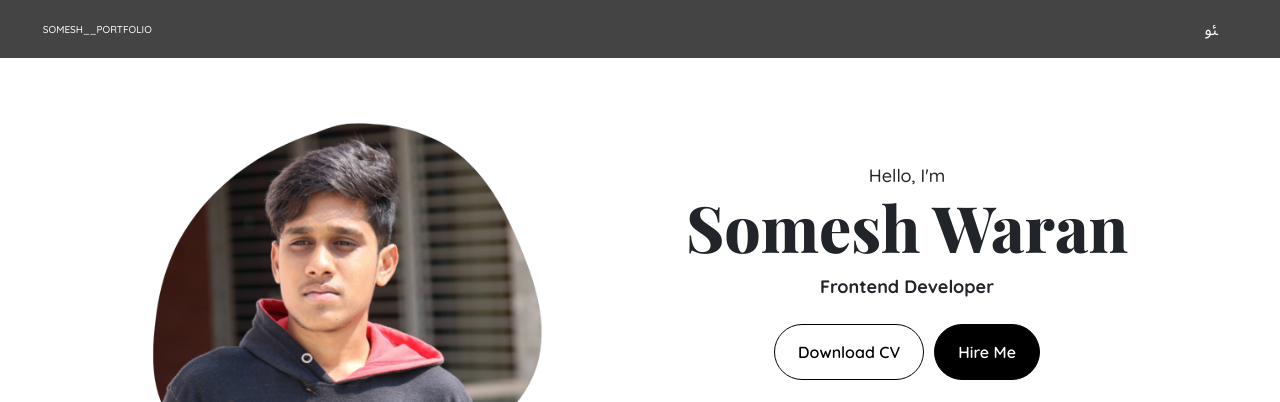
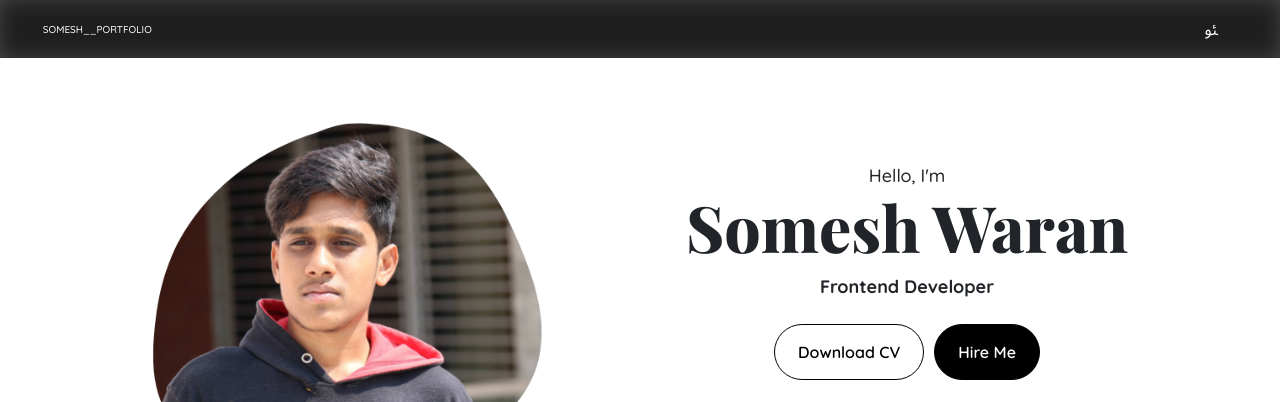
Before and after one commit to ssomeshg/somesh__portfolio, a website: page index.html in a window 1280 px wide. Shown: the top 402 px of the page. Drawn offline with nearby package versions, Linux system fonts and the light colour scheme; some icons are missing; a web font is replaced by a local one.

Commit message:
nav list

```diff
--- a/css/style.css
+++ b/css/style.css
@@ -40,6 +40,7 @@ p{
     display: flex;
     justify-content: space-between;
     align-items: center;
+    backdrop-filter: blur(10px) !important;
 }
 .navbar__list--1 p{
     margin: 0;
```
